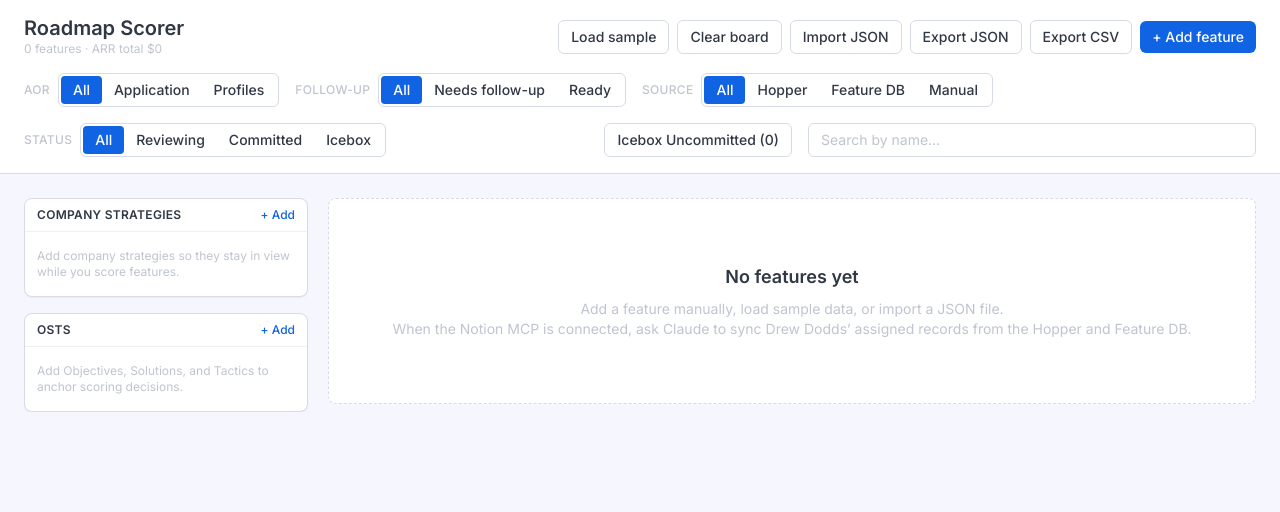
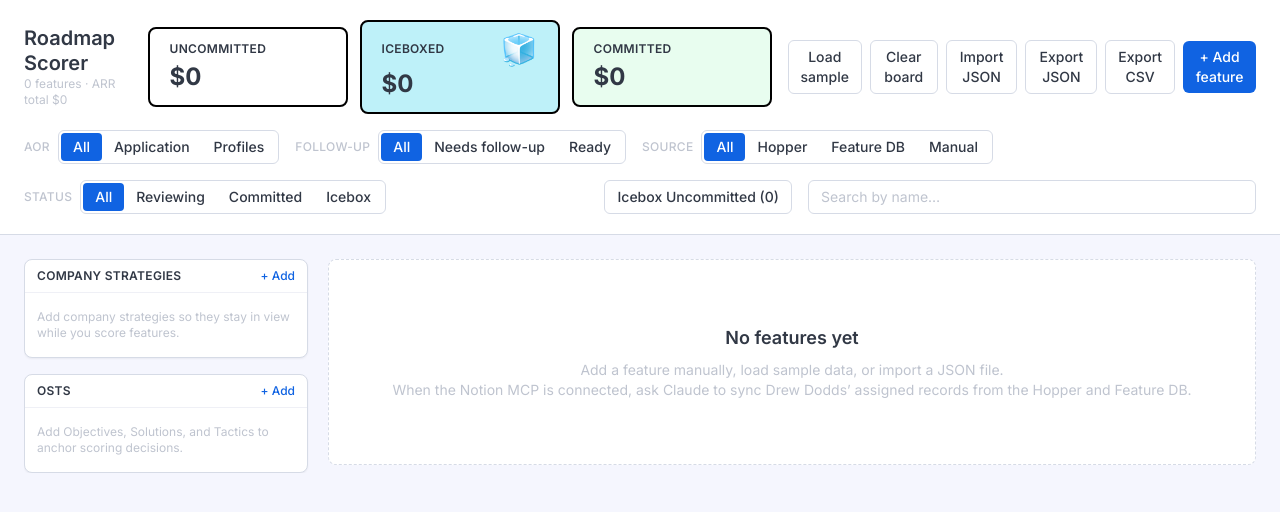
Before and after one commit to Drewdodds/pm-roadmap-app, a React (Vite) app: page / in a window 1280 px wide. Shown: the top 512 px of the page. Built offline with nearby package versions, Linux system fonts and the light colour scheme.

Commit message:
added score cards

```diff
--- a/src/App.tsx
+++ b/src/App.tsx
@@ -139,6 +139,28 @@ export default function App() {
     [features],
   );
 
+  const uncommittedArr = useMemo(
+    () =>
+      features
+        .filter((f) => f.planningStatus === null)
+        .reduce((s, f) => s + f.arr, 0),
+    [features],
+  );
+  const iceboxArr = useMemo(
+    () =>
+      features
+        .filter((f) => f.planningStatus === 'icebox')
+        .reduce((s, f) => s + f.arr, 0),
+    [features],
+  );
+  const committedArr = useMemo(
+    () =>
+      features
+        .filter((f) => f.planningStatus === 'committed')
+        .reduce((s, f) => s + f.arr, 0),
+    [features],
+  );
+
   const iceboxUncommitted = () => {
     if (uncommittedCount === 0) {
       alert('No uncommitted features to icebox.');
@@ -215,6 +237,9 @@ export default function App() {
         onClearAll={clearAll}
         onIceboxUncommitted={iceboxUncommitted}
         uncommittedCount={uncommittedCount}
+        uncommittedArr={uncommittedArr}
+        iceboxArr={iceboxArr}
+        committedArr={committedArr}
         layoutWidth={effectiveLayoutWidth}
         layoutWidthChanged={layoutWidthChanged}
         onResetLayoutWidth={resetLayoutWidth}
--- /dev/null
+++ b/src/components/KpiScorecard.tsx
@@ -0,0 +1,20 @@
+interface Props {
+  label: string;
+  value: string;
+  emoji?: string;
+  bgClass: string;
+}
+
+export const KpiScorecard = ({ label, value, emoji, bgClass }: Props) => (
+  <div
+    className={`flex min-w-[200px] flex-col justify-center rounded-lg border-2 border-black px-5 py-3 ${bgClass}`}
+  >
+    <div className="flex items-center justify-between gap-3">
+      <span className="text-xs font-semibold uppercase tracking-wide text-primary-900">
+        {label}
+      </span>
+      {emoji && <span className="text-3xl leading-none">{emoji}</span>}
+    </div>
+    <span className="mt-1 text-2xl font-bold text-primary-900">{value}</span>
+  </div>
+);
--- a/src/components/TopBar.tsx
+++ b/src/components/TopBar.tsx
@@ -1,4 +1,5 @@
 import type { AoR } from '../types';
+import { KpiScorecard } from './KpiScorecard';
 
 interface Props {
   aorFilter: AoR | 'All';
@@ -21,6 +22,9 @@ interface Props {
   onClearAll: () => void;
   onIceboxUncommitted: () => void;
   uncommittedCount: number;
+  uncommittedArr: number;
+  iceboxArr: number;
+  committedArr: number;
   layoutWidth: number;
   layoutWidthChanged: boolean;
   onResetLayoutWidth: () => void;
@@ -58,7 +62,7 @@ export const TopBar = (p: Props) => {
   };
   return (
     <header className="sticky top-0 z-10 border-b border-primary-200 bg-white">
-      <div className="mx-auto px-6 py-4" style={{ maxWidth: p.layoutWidth }}>
+      <div className="mx-auto px-6 py-5" style={{ maxWidth: p.layoutWidth }}>
         <div className="flex items-center justify-between gap-4">
           <div>
             <h1 className="text-xl font-semibold leading-tight">
@@ -68,6 +72,24 @@ export const TopBar = (p: Props) => {
               {p.count} {p.count === 1 ? 'feature' : 'features'} · ARR total{' '}
               {formatArr(p.totalArr)}
             </p>
+          </div>
+          <div className="flex items-center gap-3">
+            <KpiScorecard
+              label="Uncommitted"
+              value={formatArr(p.uncommittedArr)}
+              bgClass="bg-white"
+            />
+            <KpiScorecard
+              label="Iceboxed"
+              value={formatArr(p.iceboxArr)}
+              emoji="🧊"
+              bgClass="bg-[#BEF1F9]"
+            />
+            <KpiScorecard
+              label="Committed"
+              value={formatArr(p.committedArr)}
+              bgClass="bg-[#E8FDEF]"
+            />
           </div>
           <div className="flex items-center gap-2">
             <button
```
